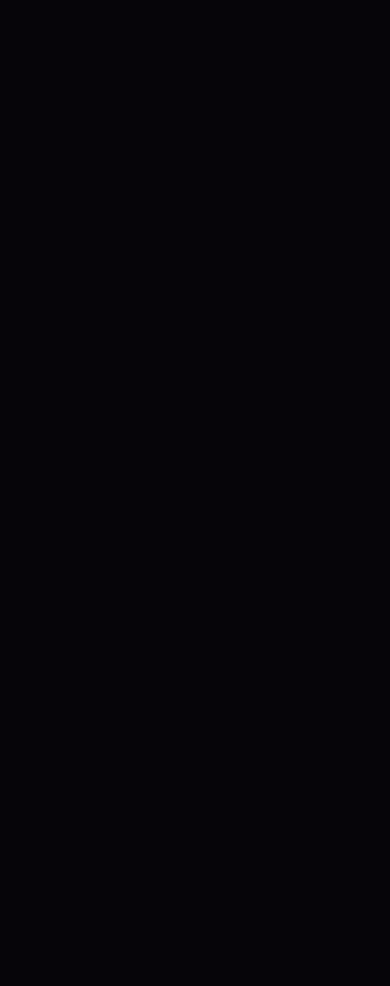
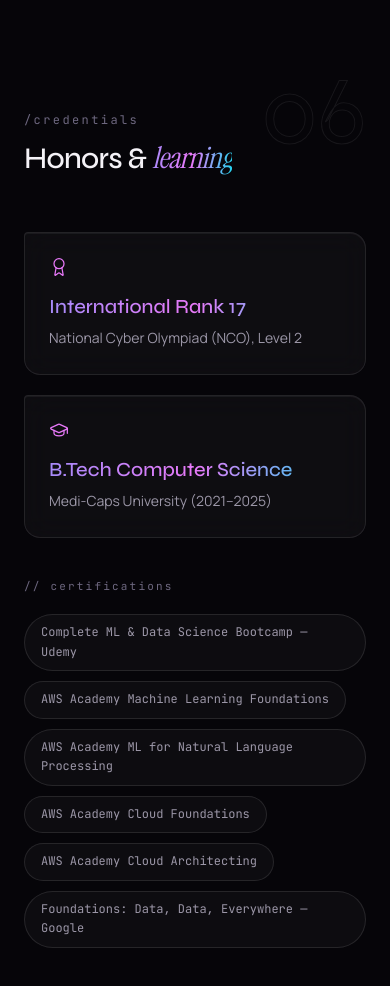
Before and after one commit to nityasolanki/portfolio, a Next.js app: page / in a window 390 px wide. Shown: the part 8460-9446 px from the top of the page. Before the commit the page ends 8460 px from the top, so only its background shows below. Built offline with nearby package versions, Linux system fonts and the light colour scheme.

Commit message:
Credentials section: honors cards + certification pills
- Achievements get glass cards with aurora display titles (Award/GradCap icons)
- Six certifications as a compact pill texture beside them
- Weight encodes importance: one olympiad rank outranks six certs

```diff
--- a/src/app/page.tsx
+++ b/src/app/page.tsx
@@ -4,6 +4,7 @@
 import { Experience } from "@/components/sections/Experience";
 import { Projects } from "@/components/sections/Projects";
 import { GithubHighlights } from "@/components/sections/GithubHighlights";
+import { Credentials } from "@/components/sections/Credentials";
 
 export default function Home() {
   return (
@@ -14,6 +15,7 @@
       <Experience />
       <Projects />
       <GithubHighlights />
+      <Credentials />
     </main>
   );
 }
--- /dev/null
+++ b/src/components/sections/Credentials.tsx
@@ -0,0 +1,64 @@
+import { Award, GraduationCap } from "lucide-react";
+import { achievements, certifications } from "@/data/portfolio";
+import { SectionHeading } from "@/components/ui/SectionHeading";
+import { Stagger, StaggerItem } from "@/components/motion/Stagger";
+import { Reveal } from "@/components/motion/Reveal";
+import { Chip } from "@/components/ui/Chip";
+
+const icons = [Award, GraduationCap];
+
+/*
+ * Certifications and achievements merged into one strip: achievements
+ * get the weight (glass cards, aurora title), certs read as a compact
+ * pill texture — six entry-level certs shouldn't outrank one
+ * international olympiad rank.
+ */
+export function Credentials() {
+  return (
+    <section id="credentials" className="relative py-28">
+      <div className="mx-auto w-full max-w-5xl px-6">
+        <SectionHeading
+          number="06"
+          eyebrow="credentials"
+          title="Honors &"
+          accent="learning"
+        />
+
+        <div className="grid gap-10 md:grid-cols-[1fr_1.15fr] md:gap-14">
+          <Stagger className="space-y-5">
+            {achievements.map((a, i) => {
+              const Icon = icons[i % icons.length];
+              return (
+                <StaggerItem
+                  key={a.title}
+                  className="glass block rounded-2xl rounded-tl-sm p-6"
+                >
+                  <Icon size={20} strokeWidth={1.5} className="text-fuchsia-soft" />
+                  <p className="text-aurora mt-4 font-display text-xl font-medium">
+                    {a.title}
+                  </p>
+                  <p className="mt-1.5 text-sm leading-relaxed text-fg-muted">
+                    {a.detail}
+                  </p>
+                </StaggerItem>
+              );
+            })}
+          </Stagger>
+
+          <Reveal delay={0.15}>
+            <p className="font-mono text-[11px] tracking-[0.2em] text-fg-faint">
+              // certifications
+            </p>
+            <div className="mt-5 flex flex-wrap gap-2.5">
+              {certifications.map((cert) => (
+                <Chip key={cert} className="px-4 py-2">
+                  {cert}
+                </Chip>
+              ))}
+            </div>
+          </Reveal>
+        </div>
+      </div>
+    </section>
+  );
+}
```
